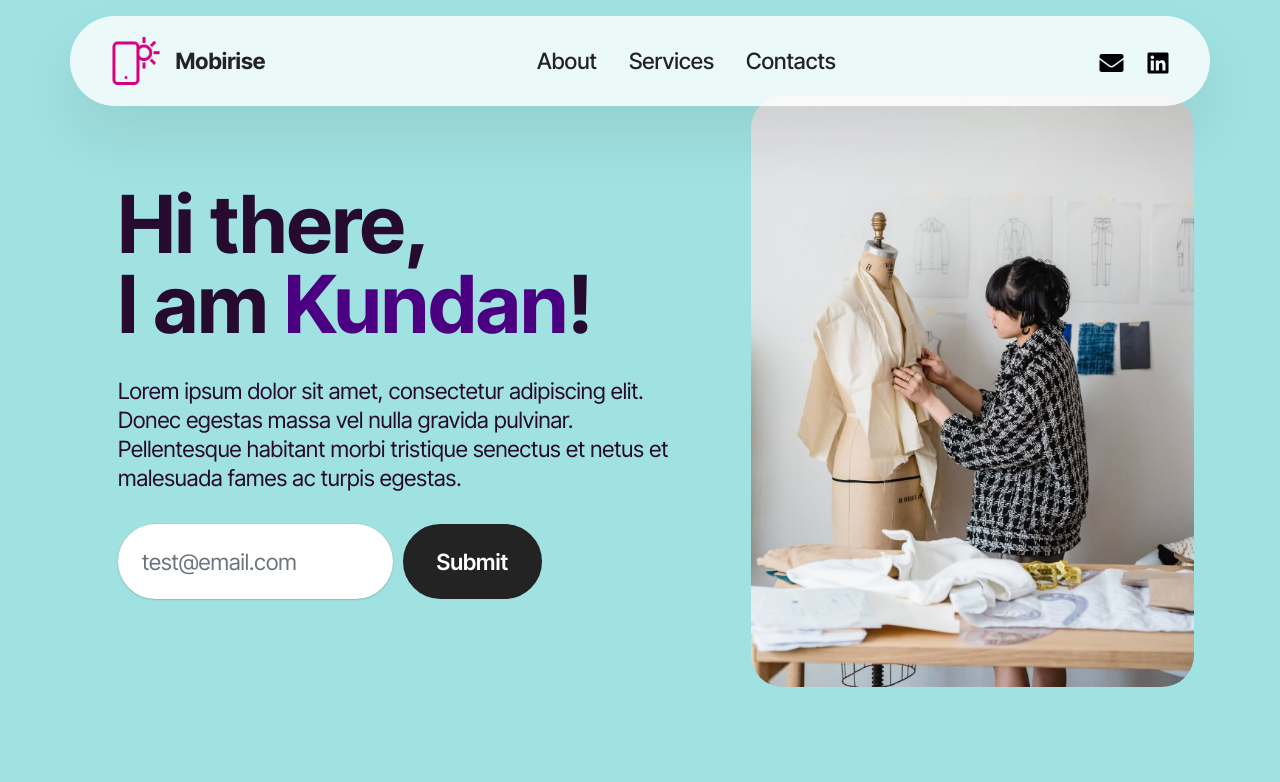
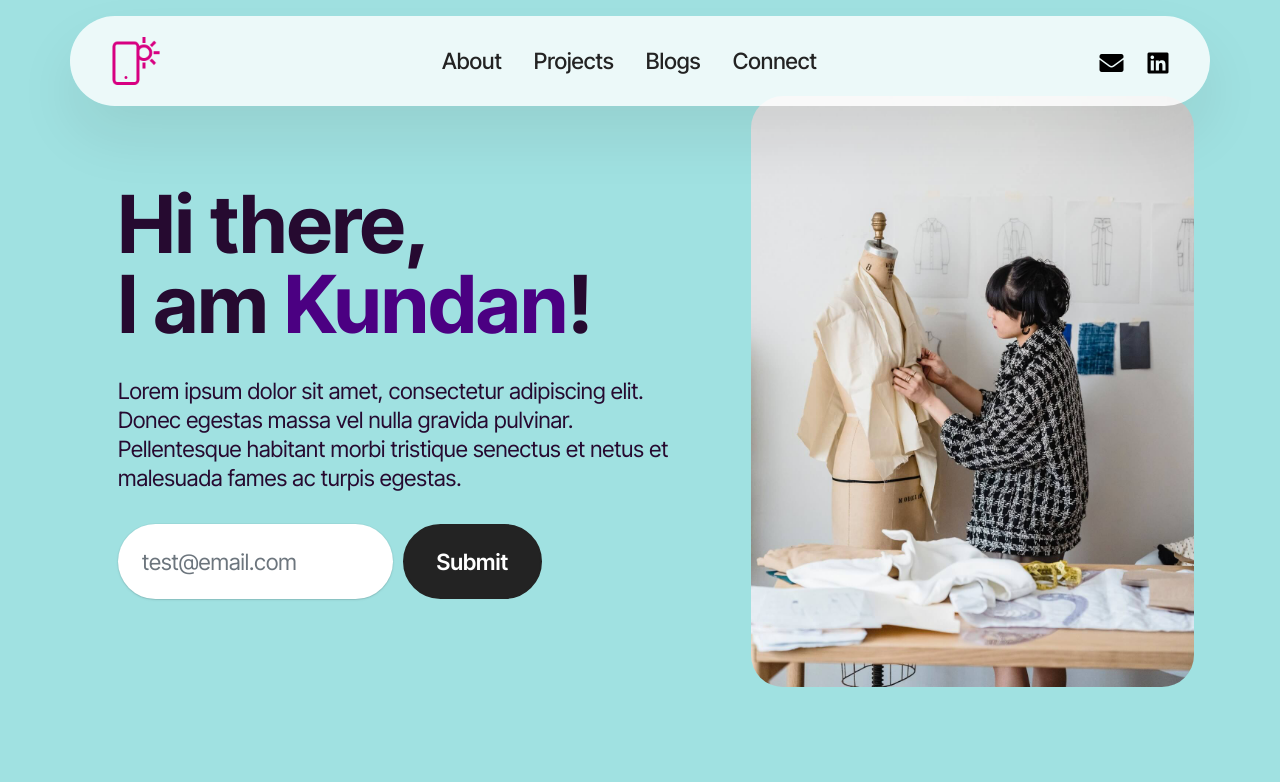
Before and after one commit to kundank191/portfolio, a Flask app: page / in a window 1280 px wide. Shown: the top 782 px of the page. Run offline with Flask 2, Linux system fonts and the light colour scheme; data that the repository does not hold is empty; some libraries are stand-ins or nearby versions.

Commit message:
update the nav bar

```diff
--- a/templates/another_index.html
+++ b/templates/another_index.html
@@ -47,8 +47,6 @@
 							<img src="assets/images/logo.png" alt="Mobirise Website Builder" style="height: 3rem;">
 						</a>
 					</span>
-					<span class="navbar-caption-wrap"><a class="navbar-caption text-black display-4"
-							href="https://mobiri.se">Mobirise</a></span>
 				</div>
 
 				<div class="collapse navbar-collapse" id="navbarSupportedContent">
@@ -58,17 +56,21 @@
 						</li>
 						<li class="nav-item">
 							<a class="nav-link link text-black display-4" href="https://mobiri.se"
-								aria-expanded="false">Services</a>
+								aria-expanded="false">Projects</a>
 						</li>
 						<li class="nav-item">
-							<a class="nav-link link text-black display-4" href="https://mobiri.se">Contacts</a>
+							<a class="nav-link link text-black display-4" href="https://mobiri.se"
+								aria-expanded="false">Blogs</a>
+						</li>
+						<li class="nav-item">
+							<a class="nav-link link text-black display-4" href="https://mobiri.se">Connect</a>
 						</li>
 					</ul>
 					<div class="icons-menu">
 						<a class="iconfont-wrapper" href="mailto:kundank191@gmail.com">
 							<span class="p-2 fas fa-envelope"></span>
 						</a>
-						<a class="iconfont-wrapper" href="https://www.linkedin.com/in/kundank191/">
+						<a class="iconfont-wrapper" href="https://www.linkedin.com/in/kundank191/" target="_blank">
 							<span class="p-2 fab fa-linkedin"></span>
 						</a>
 
```
